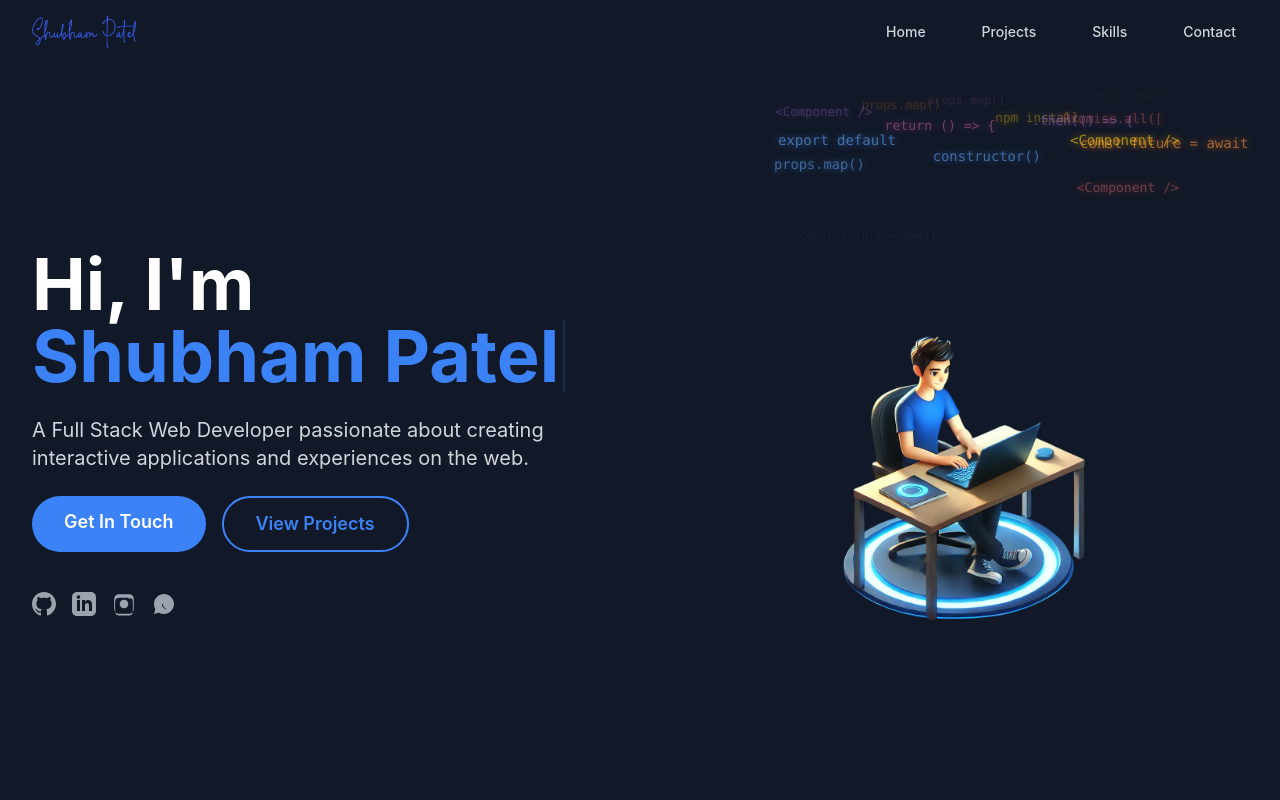
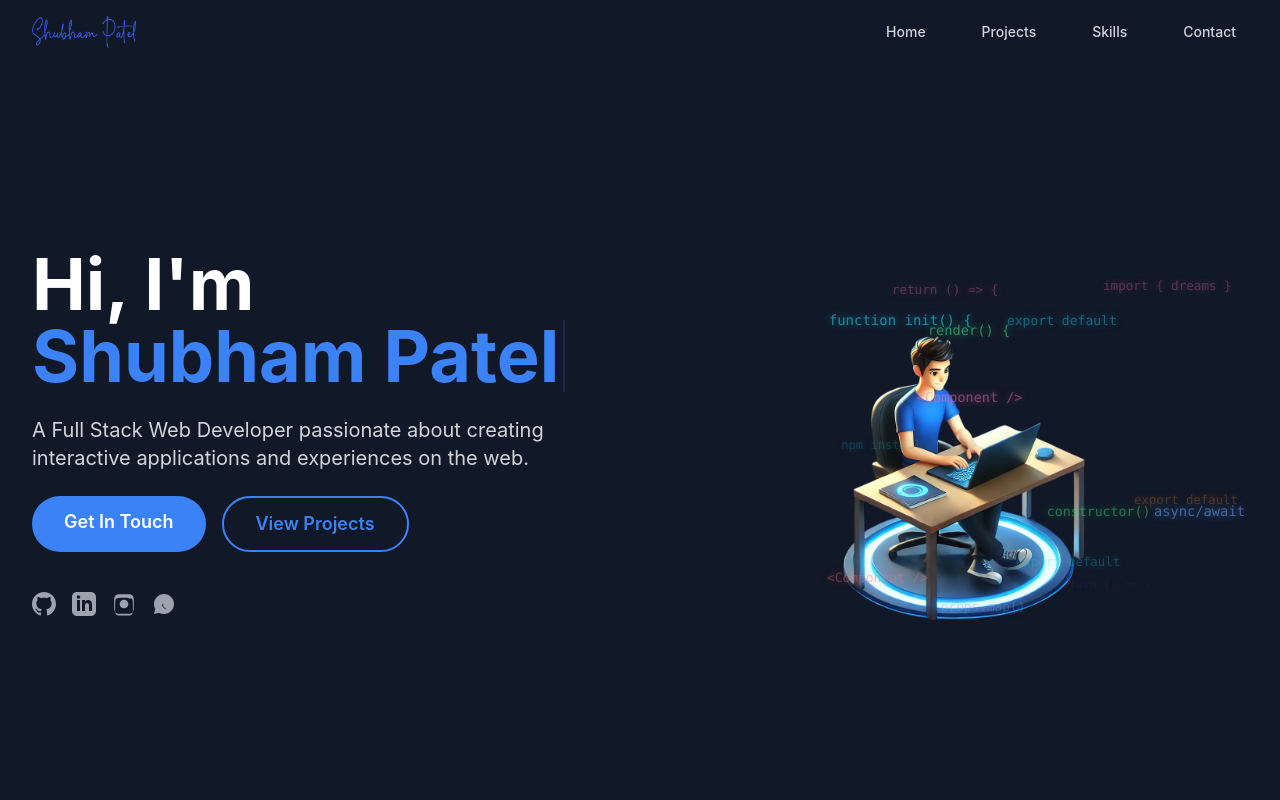
Before and after one commit to shubham142002/portfolio, a React (Vite) app: page / in a window 1280 px wide. Shown: the top 800 px of the page. Built offline with nearby package versions, Linux system fonts and the light colour scheme.

Commit message:
Enhance Hero component code snippet animation
- Add vertical positioning variation for floating code elements
- Implement random vertical movement direction
- Introduce slight horizontal movement to code snippets
- Improve animation customization with direction parameter

```diff
--- a/src/components/Hero.jsx
+++ b/src/components/Hero.jsx
@@ -46,8 +46,10 @@ const Hero = () => {
     text: codeSnippets[Math.floor(Math.random() * codeSnippets.length)],
     color: neonColors[Math.floor(Math.random() * neonColors.length)],
     left: Math.random() * 100,
+    top: 50 + (Math.random() * 20 - 10), // Center vertically with slight variation
     delay: Math.random() * 2,
     duration: 2 + Math.random() * 2,
+    direction: Math.random() > 0.5 ? -1 : 1, // Random direction (up or down)
   });
 
   // Generate initial code elements
@@ -73,11 +75,13 @@ const Hero = () => {
   const floatingCodeVariants = {
     initial: {
       y: 0,
+      x: 0,
       opacity: 0,
       scale: 0.8,
     },
     animate: (i) => ({
-      y: -150,
+      y: i.direction * 150, // Move up or down based on direction
+      x: (Math.random() * 100 - 50), // Add some horizontal movement
       opacity: [0, 1, 0],
       scale: [0.8, 1, 0.8],
       transition: {
@@ -296,13 +300,17 @@ const Hero = () => {
                 {codeElements.map((code, index) => (
                   <motion.div
                     key={`${index}-${code.text}`}
-                    custom={{ duration: code.duration, delay: code.delay }}
+                    custom={{
+                      duration: code.duration,
+                      delay: code.delay,
+                      direction: code.direction
+                    }}
                     variants={floatingCodeVariants}
                     initial="initial"
                     animate="animate"
                     className={`absolute font-mono text-sm ${code.color} whitespace-nowrap`}
                     style={{
-                      top: '0%',
+                      top: `${code.top}%`,
                       left: `${code.left}%`,
                       textShadow: '0 0 10px currentColor',
                     }}
```
